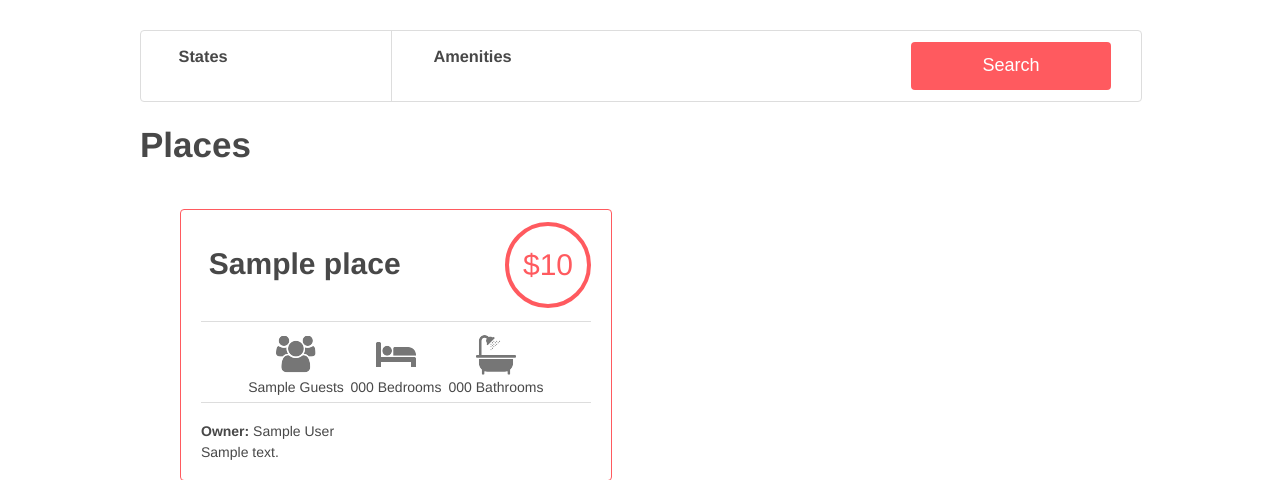
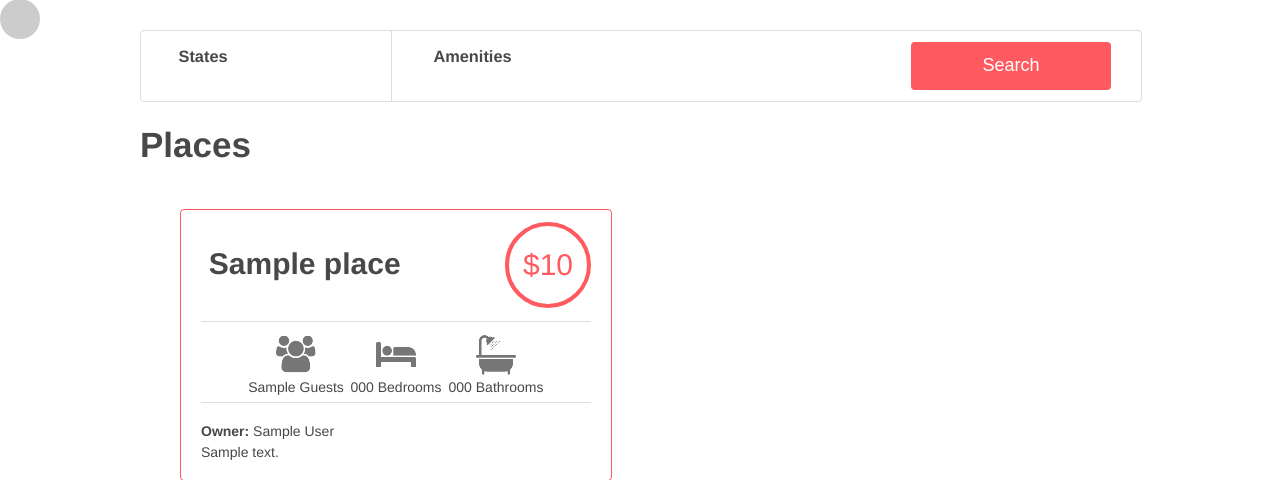
Before and after one commit to Elpastore/AirBnB_clone_v4, a Flask app: template web_dynamic/templates/2-hbnb.html in a window 1280 px wide. Shown: the part 71-551 px from the top of the page. Run offline with Flask 3, Linux system fonts and the light colour scheme; the template is opened without the code that fills it: most values are stand-ins (such as "Sample title", 1, 10 or a date in 2020); some libraries are stand-ins or nearby versions.

Commit message:
Update 3-header.css

```diff
--- a/web_dynamic/static/styles/3-header.css
+++ b/web_dynamic/static/styles/3-header.css
@@ -9,3 +9,17 @@ header .logo {
     left: 20px;
     height: 100%;
 }
+#api_status {
+    text-align: right;
+    border-radius: 50%;
+    display: flex;
+    justify-content: center;
+    align-items: center;
+    background-color: #cccccc;
+    width: 40px;
+    height: 40px;
+}
+
+#api_status.available {
+    background-color: #ff545f;
+}
```
